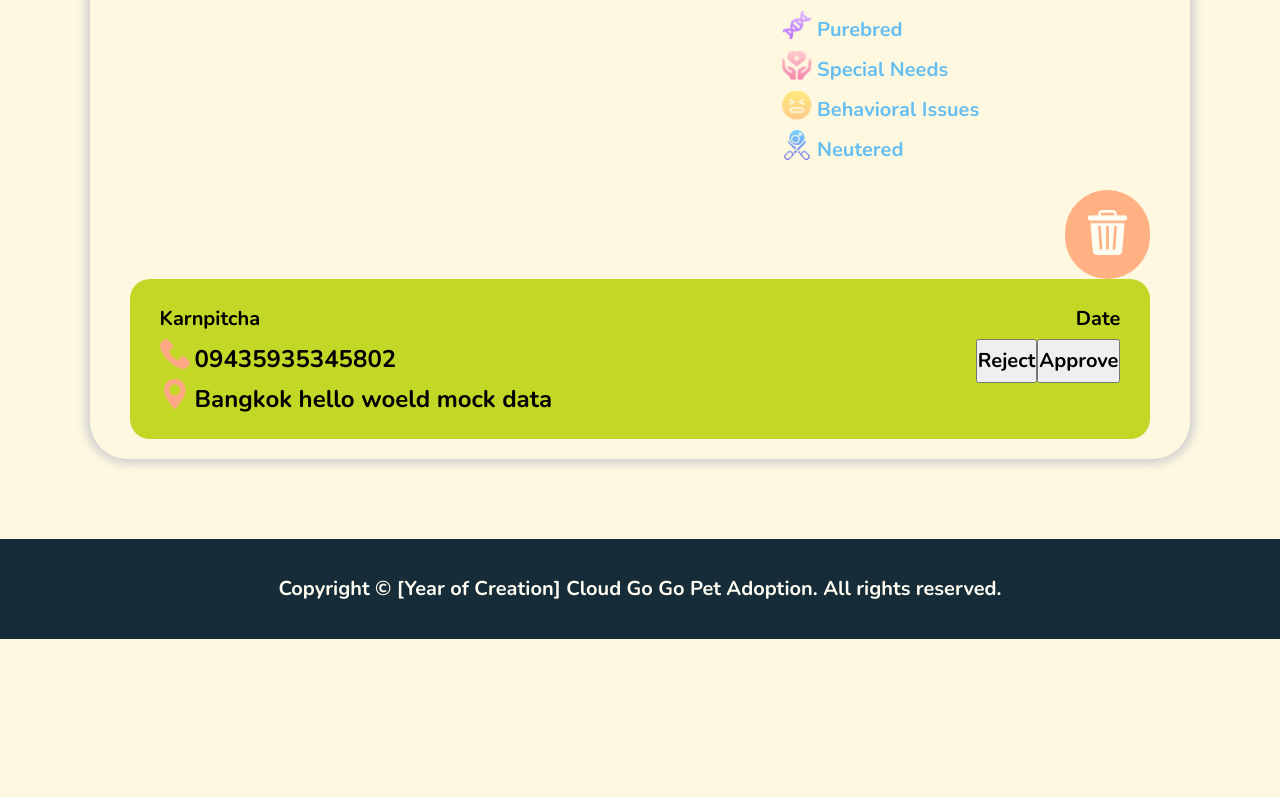
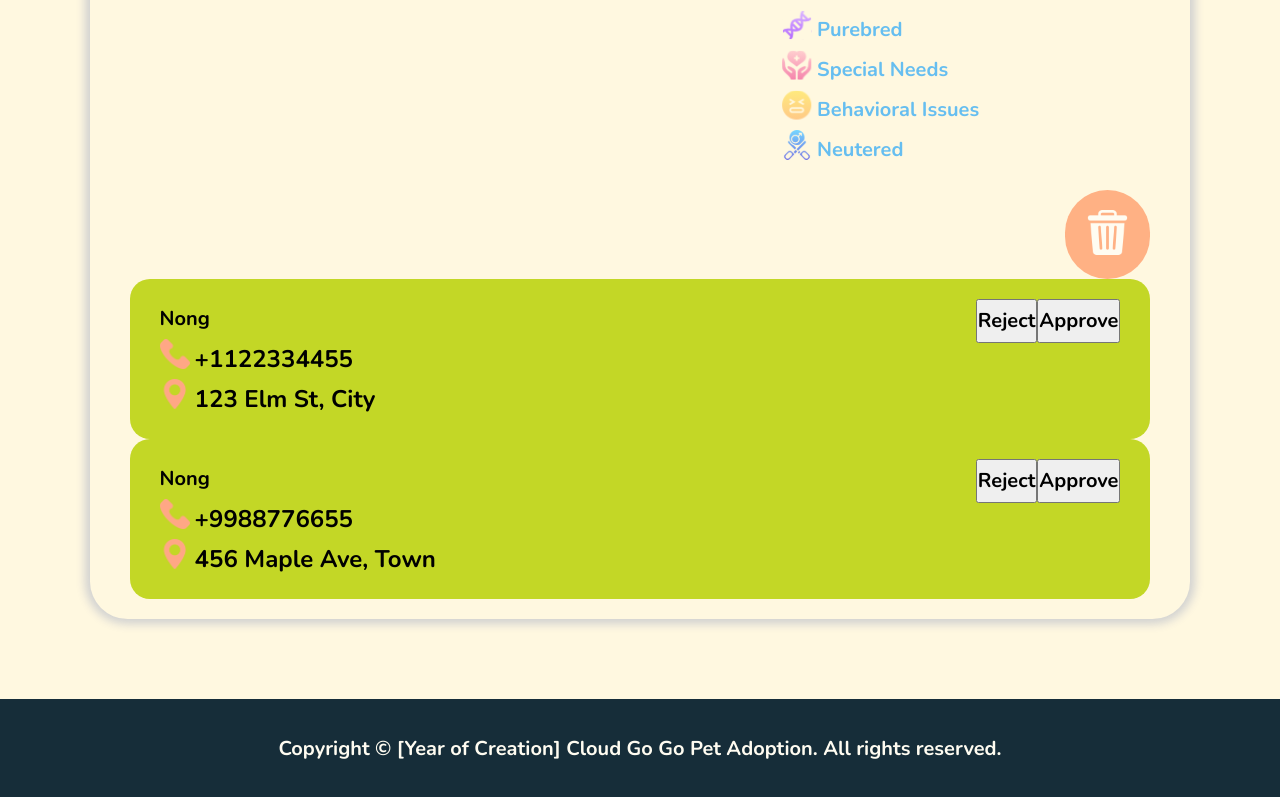
Before and after one commit to pprporrr/pawsprom, a React (Vite) app in the folder frontend/: page /PetProfileShelter in a window 1280 px wide. Shown: the part 992-1789 px from the top of the page. Before the commit the page ends 1631 px from the top, so only its background shows below. Built offline with nearby package versions, Linux system fonts and the light colour scheme; no server answers.

Commit message:
update display request

```diff
--- a/frontend/src/Components/PetProfileFull/petProfileFull.tsx
+++ b/frontend/src/Components/PetProfileFull/petProfileFull.tsx
@@ -41,8 +41,18 @@ interface PetProfileFullProps {
 		vaccinationName: string[]
 		vaccinationDate: string[]
 		address: string
+		adoptionApplications: {
+			[key:string] : {
+				firstName: string,
+				lastName: string,
+				phoneNo: string,
+				address: string,
+			}
+		}
 	}
+
 	baseAPI: AxiosInstance
+
 }
 
 // TODO: fix svg file , now using img calling svg
@@ -64,9 +74,6 @@ export const PetProfileFull: React.FC<PetProfileFullProps> = ({petID, page, data
 
 	//* delete button
 	const handleDeleteClick = () => {
-
-		// test
-		// setAPIResponse(true)
 
 		console.log('send delete request')
 		// test petID = 106 , // ! dont forget to change
@@ -108,10 +115,10 @@ export const PetProfileFull: React.FC<PetProfileFullProps> = ({petID, page, data
 	//* sending request to API from button (end) =================================
 
 	//* reset var
-	useEffect(() => {
-		setAPIResponseDEL(null)
-		setAPIResponseADOPT(null)
-    }, []);
+	// useEffect(() => {
+	// 	setAPIResponseDEL(null)
+	// 	setAPIResponseADOPT(null)
+    // }, []);
 
 	return (
 		<div className={styles.cardWrapper}>
@@ -188,7 +195,7 @@ export const PetProfileFull: React.FC<PetProfileFullProps> = ({petID, page, data
 				onClick={handleAdoptionClick}
 				apiResponse={apiResponseADOPT}/>}
 			</section>
-			<RequestDisplay></RequestDisplay>
+			<RequestDisplay adoptionApplications={data.adoptionApplications}></RequestDisplay>
 			</div>
 		</div>
 	)
--- a/frontend/src/Components/RequestDisplay/requestDisplay.tsx
+++ b/frontend/src/Components/RequestDisplay/requestDisplay.tsx
@@ -1,21 +1,50 @@
 import styles from './requestDisplay.module.css'
 import { IconText } from '../IconText/iconText'
+import { useEffect } from 'react'
 
-export const RequestDisplay = () => {
+interface RequestDisplayProps {
+    adoptionApplications: {
+        [key:string] : {
+            firstName: string,
+            lastName: string,
+            phoneNo: string,
+            address: string,
+        }
+    }
+}
 
+export const RequestDisplay: React.FC<RequestDisplayProps> = ({adoptionApplications}) => {
+
+    console.log(Object.values(adoptionApplications))
 
     return (
-        <div className={styles.singleRequest}>
+        <div className={styles.vaccineMap}>
+        {Object.keys(adoptionApplications).map((key, _) => {
+
+            return <div key={key} className={styles.singleRequest}>
             <div className={styles.leftInfo}>
-                <p>Karnpitcha</p>
-                <IconText text='09435935345802' fontSize={1.2} svgName='phone-symbol.svg'></IconText>
-				<IconText text="Bangkok hello woeld mock data" fontSize={1.2} svgName='location-symbol.svg'></IconText>
+                <p>{adoptionApplications[key].firstName}</p>
+                <IconText text={adoptionApplications[key].phoneNo} fontSize={1.2} svgName='phone-symbol.svg'></IconText>
+				<IconText text={adoptionApplications[key].address} fontSize={1.2} svgName='location-symbol.svg'></IconText>
             </div>
             <div className={styles.rightInfo}>
-                <p>Date</p>
                 <button>Reject</button>
                 <button>Approve</button>
             </div>
         </div>
+        })}
+        </div>
+        // <div className={styles.singleRequest}>
+        //     <div className={styles.leftInfo}>
+        //         <p>Karnpitcha</p>
+        //         <IconText text='09435935345802' fontSize={1.2} svgName='phone-symbol.svg'></IconText>
+		// 		<IconText text="Bangkok hello woeld mock data" fontSize={1.2} svgName='location-symbol.svg'></IconText>
+        //     </div>
+        //     <div className={styles.rightInfo}>
+        //         <p>Date</p>
+        //         <button>Reject</button>
+        //         <button>Approve</button>
+        //     </div>
+        // </div>
     )
 }
--- a/frontend/src/Pages/PetProfileOthers/petProfileOthers.tsx
+++ b/frontend/src/Pages/PetProfileOthers/petProfileOthers.tsx
@@ -32,6 +32,14 @@ petName: string
         vaccinationName: string[]
         vaccinationDate: string[]
         address: string
+    adoptionApplications: {
+    [key:string] : {
+        firstName: string,
+        lastName: string,
+        phoneNo: string,
+        address: string,
+    }
+    }
 }
 
 
@@ -41,8 +49,8 @@ const petPage = 'PetProfileOthers';
 
 // ! var for testing purpose ========================================
 const shelterID = 503;
-const petID = 102
 const username = 'Hello its me'
+const petID = 103
 const Data = {
     petName: 'Torty',
     species: 'Raccoon',
@@ -53,7 +61,7 @@ const Data = {
     color: 'brown',
     dateofbirth: "2011",
     description: 'This delightful kitty is a true embodiment of everything you want in a feline companion. Whiskers is incredibly friendly and social, always seeking out attention and affection.',
-    imageIDs: [1,2,3],
+    imageIDs: [1,2],
     features: {
         feature1: true,
         feature2: true,
@@ -80,9 +88,17 @@ const Data = {
     "2023-06-15",
     "2019-02-20",
     "2021-05-30"],
-    address: '209 Mantika Soi 1 Bangbon 3 Rd. Bangbon Bangkok',
+    phone: "+234567890",
+    address: "789 Oak Rd, Village",
+    adoptionApplications: {
+        "202": {
+            "firstName": "Nong",
+            "lastName": "Foam",
+            "phoneNo": "+9988776655",
+            "address": "456 Maple Ave, Town"
             }
-
+        }
+}
     // ! ==============================================================
 
     // * the actual data to set after fetch from API
--- a/frontend/src/Pages/PetProfileOwned/petProfileOwned.tsx
+++ b/frontend/src/Pages/PetProfileOwned/petProfileOwned.tsx
@@ -32,8 +32,15 @@ type PetData = {
 		vaccinationName: string[]
 		vaccinationDate: string[]
 		address: string
+    adoptionApplications: {
+      [key:string] : {
+          firstName: string,
+          lastName: string,
+          phoneNo: string,
+          address: string,
+      }
+    }
 }
-
 
 export const PetProfileOwned = () => {
 
@@ -41,7 +48,7 @@ export const PetProfileOwned = () => {
 
     // ! var for testing purpose ========================================
     const shelterID = 503;
-    const petID = 102
+    const petID = 103
     const username = 'Hello its me'
     const Data = {
       petName: 'Torty',
@@ -80,8 +87,17 @@ export const PetProfileOwned = () => {
       "2023-06-15",
       "2019-02-20",
       "2021-05-30"],
-      address: '209 Mantika Soi 1 Bangbon 3 Rd. Bangbon Bangkok',
+      phone: "+234567890",
+      address: "789 Oak Rd, Village",
+      adoptionApplications: {
+            "202": {
+                "firstName": "Nong",
+                "lastName": "Foam",
+                "phoneNo": "+9988776655",
+                "address": "456 Maple Ave, Town"
+            }
     }
+  }
 
     // ! ==============================================================
 
@@ -114,6 +130,7 @@ export const PetProfileOwned = () => {
     }, [])
      // *---------------- POST to API ----------------* //
 
+
   return (
     <div className={styles.bgContainer}>
       {/* { data != undefined && <PetProfileFull
--- a/frontend/src/Pages/PetProfileShelter/petProfileShelter.tsx
+++ b/frontend/src/Pages/PetProfileShelter/petProfileShelter.tsx
@@ -33,6 +33,14 @@ petName: string
         vaccinationName: string[]
         vaccinationDate: string[]
         address: string
+    adoptionApplications: {
+    [key:string] : {
+        firstName: string,
+        lastName: string,
+        phoneNo: string,
+        address: string,
+    }
+    }
 }
 
 
@@ -42,8 +50,8 @@ const petPage = 'PetProfileOwned';
 
 // ! var for testing purpose ========================================
 const shelterID = 503;
-const petID = 102
 const username = 'Hello its me'
+const petID = 103
 const Data = {
 petName: 'Torty',
 species: 'Raccoon',
@@ -81,8 +89,24 @@ const Data = {
 "2023-06-15",
 "2019-02-20",
 "2021-05-30"],
-    address: '209 Mantika Soi 1 Bangbon 3 Rd. Bangbon Bangkok',
+phone: "+234567890",
+address: "789 Oak Rd, Village",
+adoptionApplications: {
+    "202": {
+        firstName: "Nong",
+        lastName: "Foam",
+        phoneNo: "+9988776655",
+        address: "456 Maple Ave, Town"
+    },
+    "201": {
+        firstName: "Nong",
+        lastName: "Noon",
+        phoneNo: "+1122334455",
+        address: "123 Elm St, City"
     }
+}
+}
+
 
 // ! ==============================================================
 
```
Also changed, not shown: 1 other file (tests, documents, lock files or other folders). Lines whose indentation alone changed are shown as unchanged.
